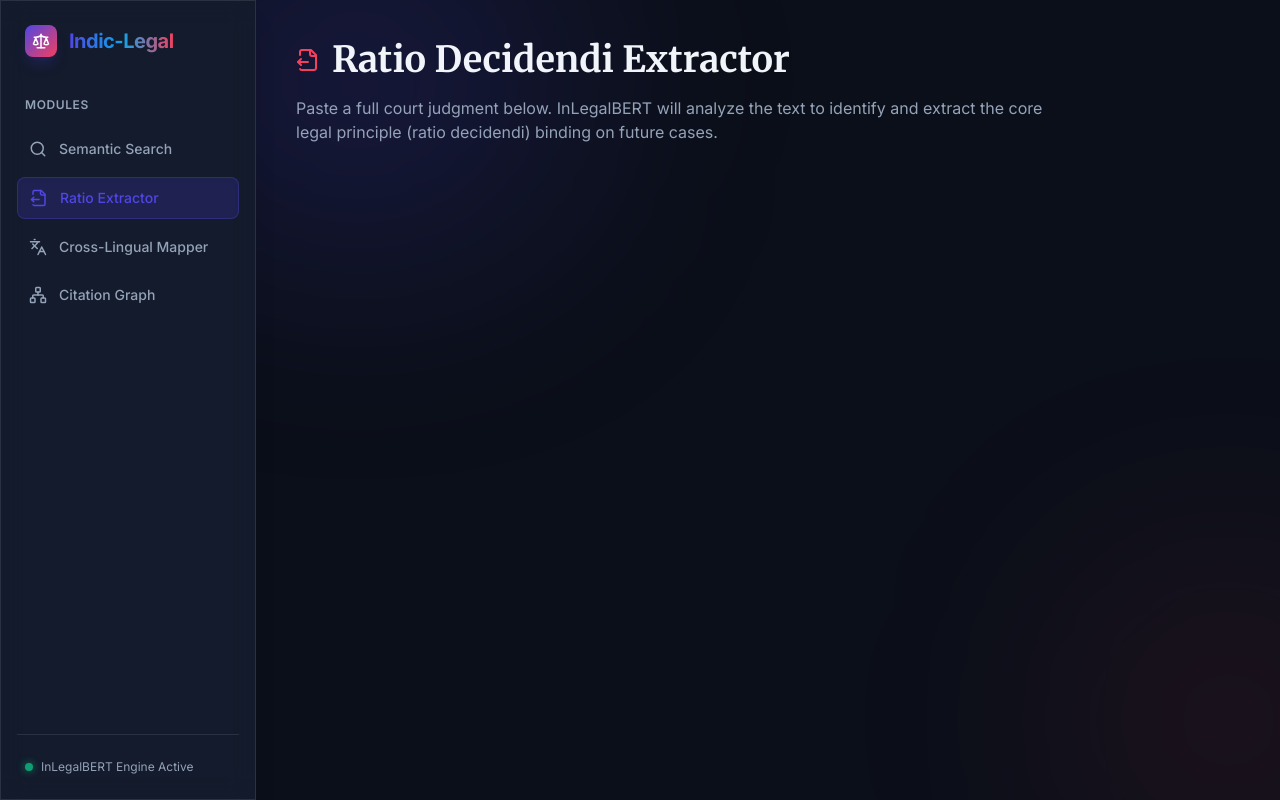
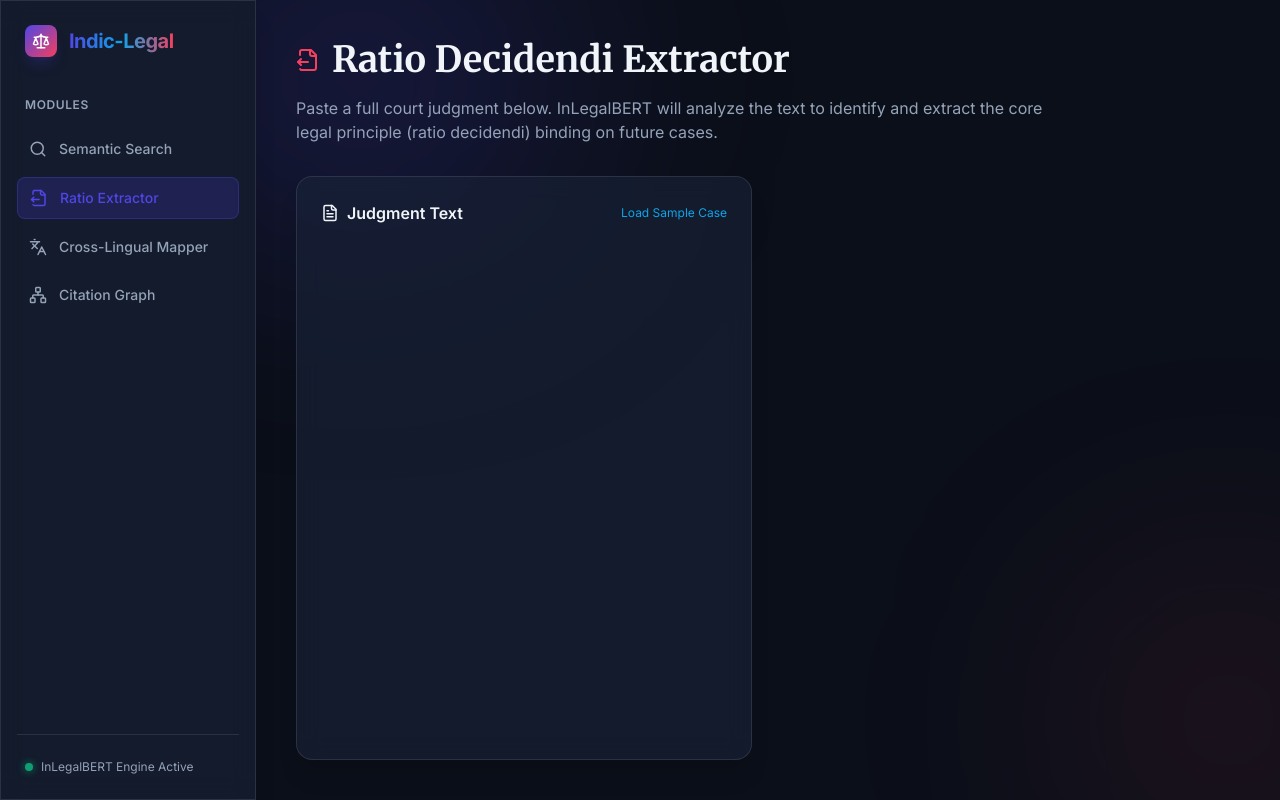
Before and after one commit to lucky-KRMU/Intellithon-26-Indic-GPT, a React (Vite) app: page / in a window 1280 px wide. Both pictures are taken after a click on the button "Ratio Extractor". Built offline with nearby package versions, Linux system fonts and the light colour scheme.

Commit message:
add judgement text in input section in RatioExtractor

```diff
--- a/src/components/RatioExtractor.tsx
+++ b/src/components/RatioExtractor.tsx
@@ -19,7 +19,21 @@ export function RatioExtractor() {
           Paste a full court judgment below. InLegalBERT will analyze the text to identify and extract the core legal principle (ratio decidendi) binding on future cases.
         </p>
       </motion.div>
+<div className="grid grid-cols-1 lg:grid-cols-2 gap-8 flex-1 min-h-0">
+        {/* Input Section */}
+        <motion.div initial={{ opacity: 0, x: -20 }} animate={{ opacity: 1, x: 0 }} className="flex flex-col glass-panel rounded-2xl p-6">
+          <div className="flex items-center justify-between mb-4">
+            <h3 className="font-semibold flex items-center gap-2"><FileText size={18} /> Judgment Text</h3>
+            <button
+              onClick={() => setText("The appellant was charged under section 7 of the Essential Commodities Act. It is a fundamental principle of English criminal jurisprudence that to constitute an offence there must be a wrongful act and a wrongful intention. Mens rea is an essential ingredient of a criminal offence unless the statute expressly or by necessary implication excludes it. The legislature can create strict liability offences, but clear wording is required. In the present case, we find no such exclusion.")}
+              className="text-xs text-secondary hover:underline"
+            >
+              Load Sample Case
+            </button>
+          </div>
 
+        </motion.div>
+        </div>
     </div>
   );
 }
```
